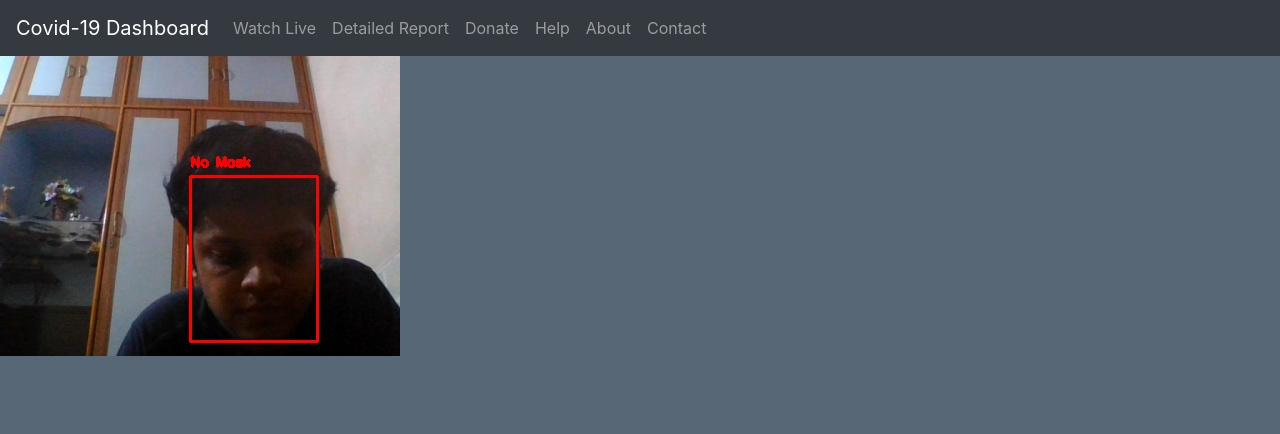
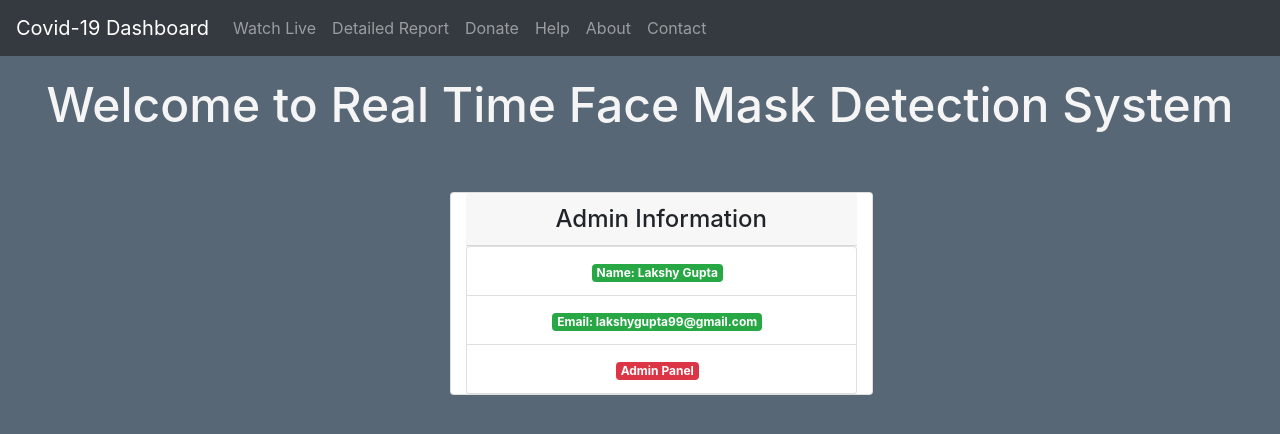
Before and after one commit to RahulKushwaha762/Real-Time-Mask-Detection-and-Analysis-System, a React (Create React App) app in the folder MainProjectDjango/minorproject1/reactapp/: page / in a window 1280 px wide. Shown: the top 434 px of the page. Built offline with nearby package versions, Linux system fonts and the light colour scheme.

Commit message:
react mod

```diff
--- a/MainProjectDjango/minorproject1/reactapp/src/Navbar.js
+++ b/MainProjectDjango/minorproject1/reactapp/src/Navbar.js
@@ -35,7 +35,25 @@ function Navbar1() {
       width={1280}
       /> */}
               {/* <img src={require('../../../MinorProjectTest/MainProjectDjango/minorproject1/1.jpg')} alt="info"></img> */}
-              <img src={require('./images/1.jpg')} alt="info"></img>
+
+
+              <center><h1 style={{fontSize:"3em", marginTop:"20px", color:"whitesmoke"}} >Welcome to Real Time Face Mask Detection System</h1></center>
+            <div className="row" style={{textAlign:"center", marginLeft:"450px"}}>
+              <div style={{marginTop:"50px"}} className="card mb-4 col-6">
+                <h4 className="card-header">Admin Information</h4>
+                <ul className="list-group">
+                    <li className="list-group-item">
+                        <span className="badge badge-success mr-2">Name: Lakshy Gupta</span>
+                    </li>
+                    <li className="list-group-item">
+                        <span className="badge badge-success mr-2">Email: lakshygupta99@gmail.com</span>
+                    </li>
+                    <li className="list-group-item">
+                        <span className="badge badge-danger mr-2">Admin Panel</span>
+                    </li>
+                </ul>
+            </div>
+            </div>
       </>
     );
   }
--- a/MainProjectDjango/minorproject1/reactapp/src/index.css
+++ b/MainProjectDjango/minorproject1/reactapp/src/index.css
@@ -6,6 +6,7 @@ body {
   -webkit-font-smoothing: antialiased;
   -moz-osx-font-smoothing: grayscale;
   background-color:#586776 !important;
+  overflow: hidden;
 }
 
 code {
@@ -20,3 +21,14 @@ video{
   border-radius: 35px;
 
 }
+
+.center{
+  text-align: center;
+  display: block;
+  justify-content: center;
+  align-items: center;
+  margin: auto;
+  padding-top:60px;
+  border: black 2px solid;
+  /* border-radius: 25px; */
+}
--- a/MainProjectDjango/minorproject1/reactapp/src/webcam.js
+++ b/MainProjectDjango/minorproject1/reactapp/src/webcam.js
@@ -100,6 +100,7 @@ class webcam extends React.Component{
     render(){
         return(
           <div>
+              <center><h1 style={{fontSize:"7em"}}> Watch Live </h1></center>
               {/* {
                     listOfImages.map(
                       (image, index) =>    <img key={index} src={image} alt="info" height="400" width="400" style={{margin:"10px"}}></img>
@@ -107,8 +108,9 @@ class webcam extends React.Component{
               } */}
               {/* <Component1 backgrounds={listOfImages}/> */}
               {/* setInterval(() => { */}
-              <img src={'../../../MinorProjectTest/MainProjectDjango/minorproject1/1.jpg'} alt="info"></img>
+              {/* <img src={'../../../MinorProjectTest/MainProjectDjango/minorproject1/1.jpg'} alt="info"></img> */}
               {/* }, 2000); */}
+              <img className="center" src={require('./images/1.jpg')} alt="info"></img>
           </div>
         )
     }
```
Also changed, not shown: 1 other file (tests, documents, lock files or other folders).
